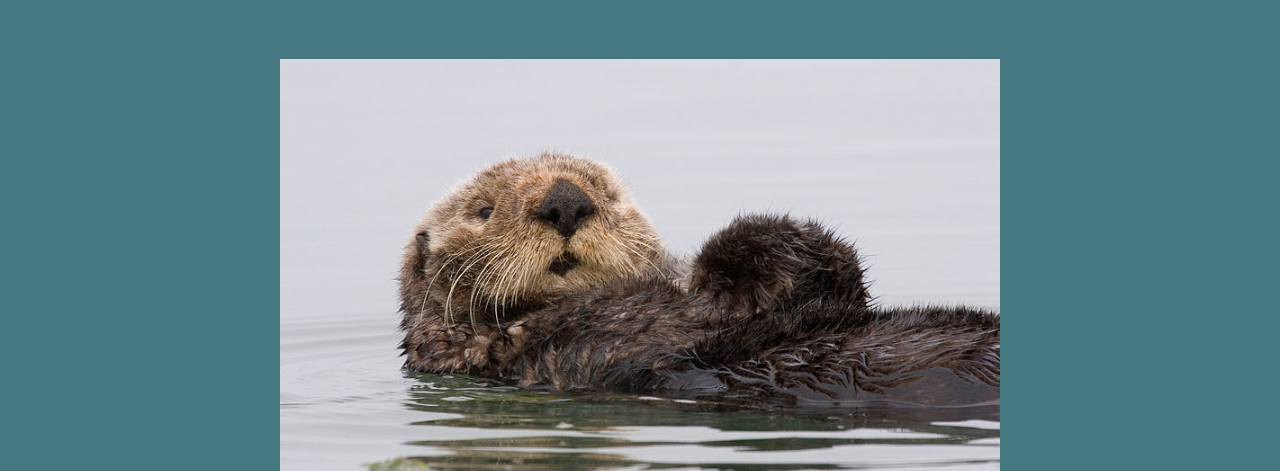
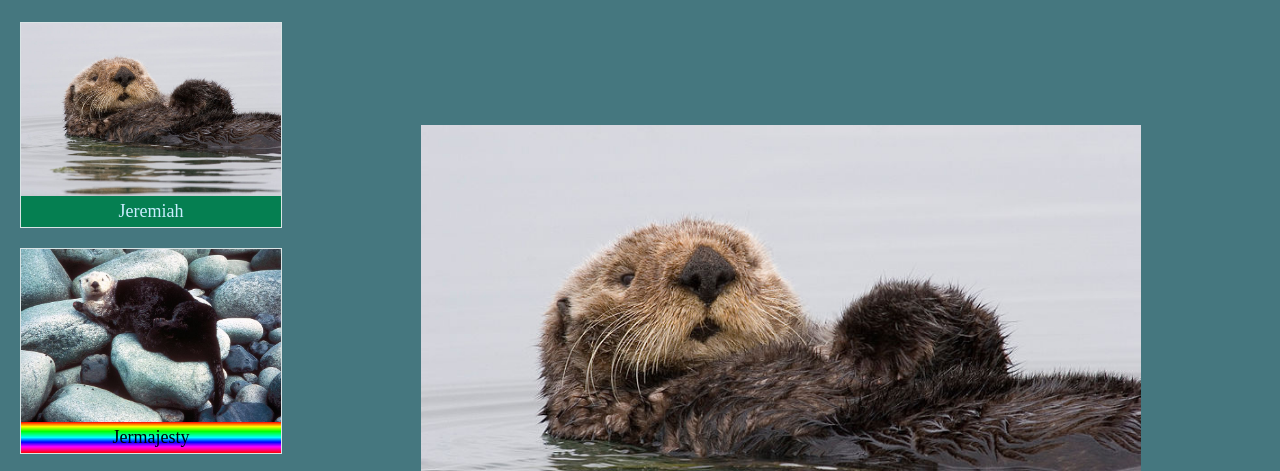
Before and after one commit to SamIAmHarris/OtterGram, a plain HTML site: page index.html in a window 1280 px wide. Shown: the part 80-551 px from the top of the page. Drawn offline with nearby package versions, Linux system fonts and the light colour scheme.

Commit message:
use media query to add some different layout features to landscape orientation

```diff
--- a/index.html
+++ b/index.html
@@ -2,6 +2,7 @@
 <html>
   <head>
     <meta charset="utf-8">
+    <meta name="viewport" content="width=device-width, intial-scale=1">
     <title>ottergram</title>
     <link rel="stylesheet" href="https://cdnjs.cloudflare.com/ajax/libs/normalize/5.0.0/normalize.min.css">
     <link rel="stylesheet" href="stylesheets/styles.css">
--- a/stylesheets/styles.css
+++ b/stylesheets/styles.css
@@ -145,3 +145,24 @@ a {
   bottom: -16px;
   left: 4px;
 }
+
+@media screen and (orientation: landscape) {
+  .main-content {
+    flex-direction: row;
+    overflow: hidden;
+  }
+
+  .thumbnail-list {
+    flex-direction: column;
+    order: 0;
+    margin-left: 20px;
+  }
+
+  .thumbnail-item {
+    max-width: 260px;
+  }
+
+  .thumbnail-item + .thumbnail-item {
+    margin-top: 20px;
+  }
+}
```
Also changed, not shown: notes.txt.
